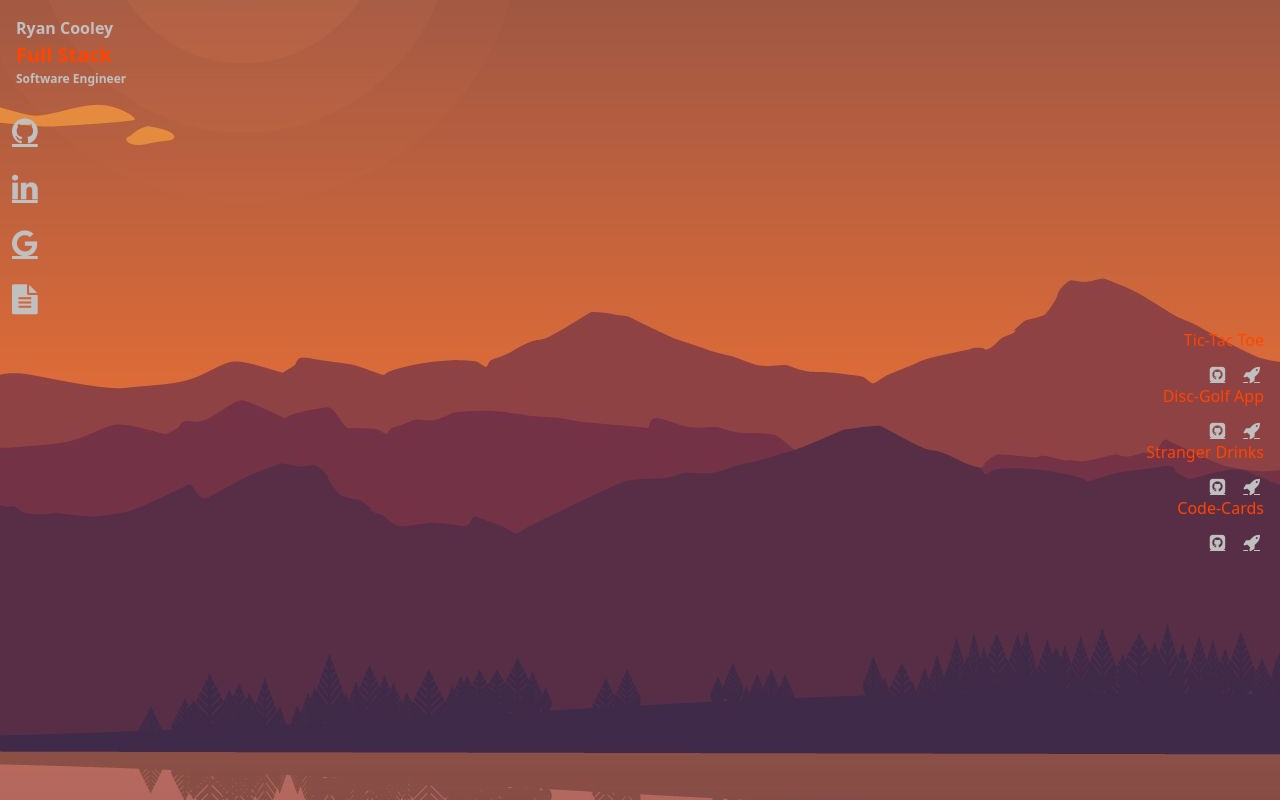
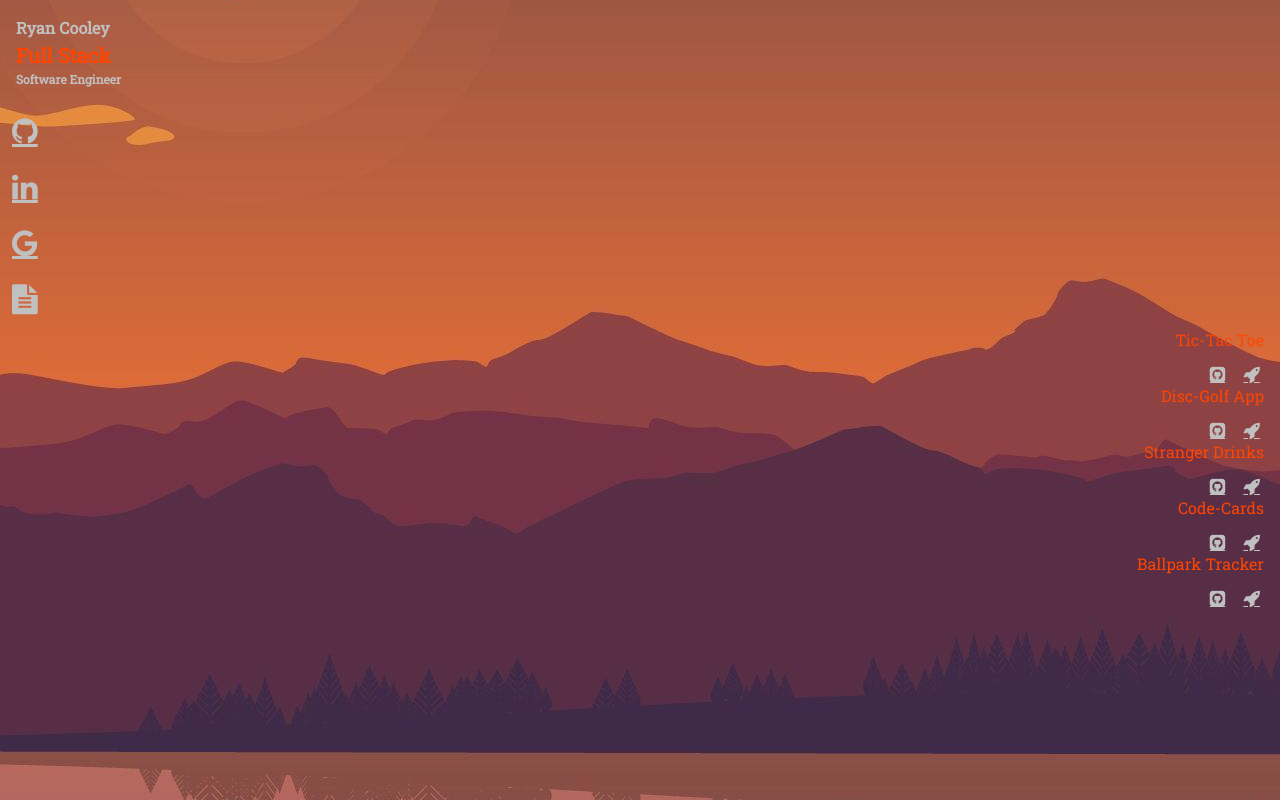
Before and after one commit to CoolRy1031/RC-portfolio, a plain HTML site: page index.html in a window 1280 px wide. Drawn offline with nearby package versions, Linux system fonts and the light colour scheme.

Commit message:
add deploy link

```diff
--- a/css/style.css
+++ b/css/style.css
@@ -15,6 +15,7 @@ body {
   background-position: center;
   background-repeat: no-repeat;
   background-attachment: fixed;
+  font-family: 'Roboto Slab', serif;
 }
 
 .name {
@@ -39,6 +40,7 @@ li {
 }
 
 .nav-link {
+  font-family: 'Roboto Slab', serif;
   display: flex;
   justify-content: flex-end;
   color: orangered;
--- a/index.html
+++ b/index.html
@@ -13,6 +13,7 @@
   integrity="sha384-ka7Sk0Gln4gmtz2MlQnikT1wXgYsOg+OMhuP+IlRH9sENBO0LRn5q+8nbTov4+1p"
   crossorigin="anonymous"></script>
   <link href="https://cdn.jsdelivr.net/npm/bootstrap@5.2.0-beta1/dist/css/bootstrap.min.css" rel="stylesheet" integrity="sha384-0evHe/X+R7YkIZDRvuzKMRqM+OrBnVFBL6DOitfPri4tjfHxaWutUpFmBp4vmVor" crossorigin="anonymous">
+  <link href="https://fonts.googleapis.com/css2?family=Roboto+Slab&display=swap" rel="stylesheet">
   <link rel='stylesheet' href='https://cdnjs.cloudflare.com/ajax/libs/font-awesome/4.7.0/css/font-awesome.min.css'>
   <link rel="stylesheet" href="/css/style.css">
   <script defer src="./js/app.js" type="module"></script>
@@ -36,7 +37,7 @@
       <a class="fa fa-google" style="font-size:30px; color: silver" href="mailto:coolry1031@gmail.com"></a>
     </li>
     <li class="nav-item">
-      <a class="fa fa-file-text" style="font-size:30px; color: silver" href="https://docs.google.com/document/d/1St7dwG2PvZHtjCj8k9wwif3_ZUpWQ9J7Zszas8drHc4/edit"></a>
+      <a class="fa fa-file-text" style="font-size:30px; color: silver" href="https://docs.google.com/document/d/1fnzAJ3uSRkpRz-k_7_w47xbZXxpQz9a-uajR4LhkTU4/edit"></a>
     </li>
   </ul>
   <div id="card-container"></div>
--- a/js/project-data.js
+++ b/js/project-data.js
@@ -19,6 +19,11 @@ let projectData = [
     deployment: 'https://sei-code-cards.netlify.app/',
     github: 'https://github.com/CoolRy1031/code-cards-front-end',
   },
+  {
+    title: 'Ballpark Tracker',
+    deployment: 'https://ballpark-tracker.herokuapp.com/',
+    github: 'https://github.com/CoolRy1031/ballpark-tracker',
+  },
 ]
 
 export {
```
